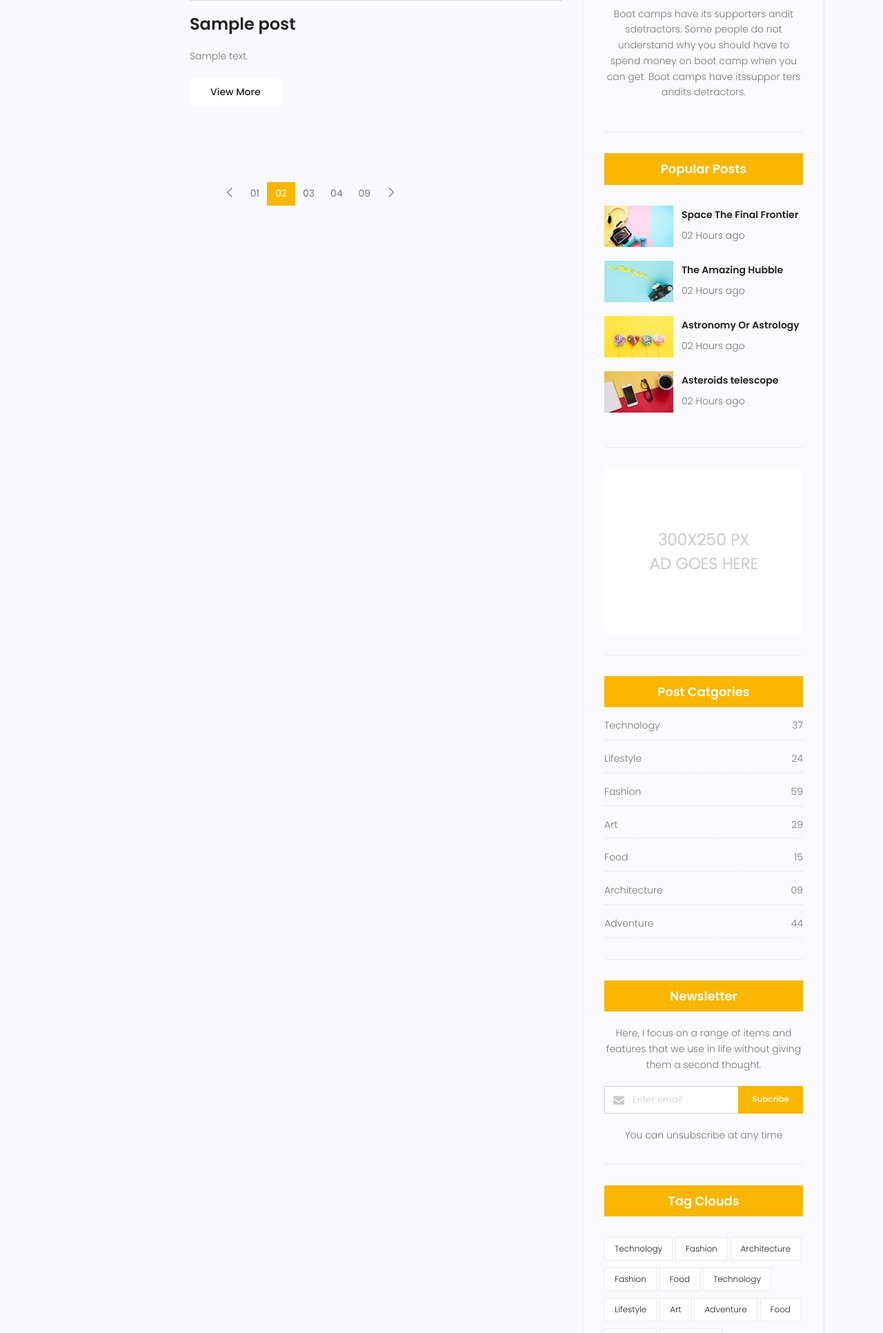
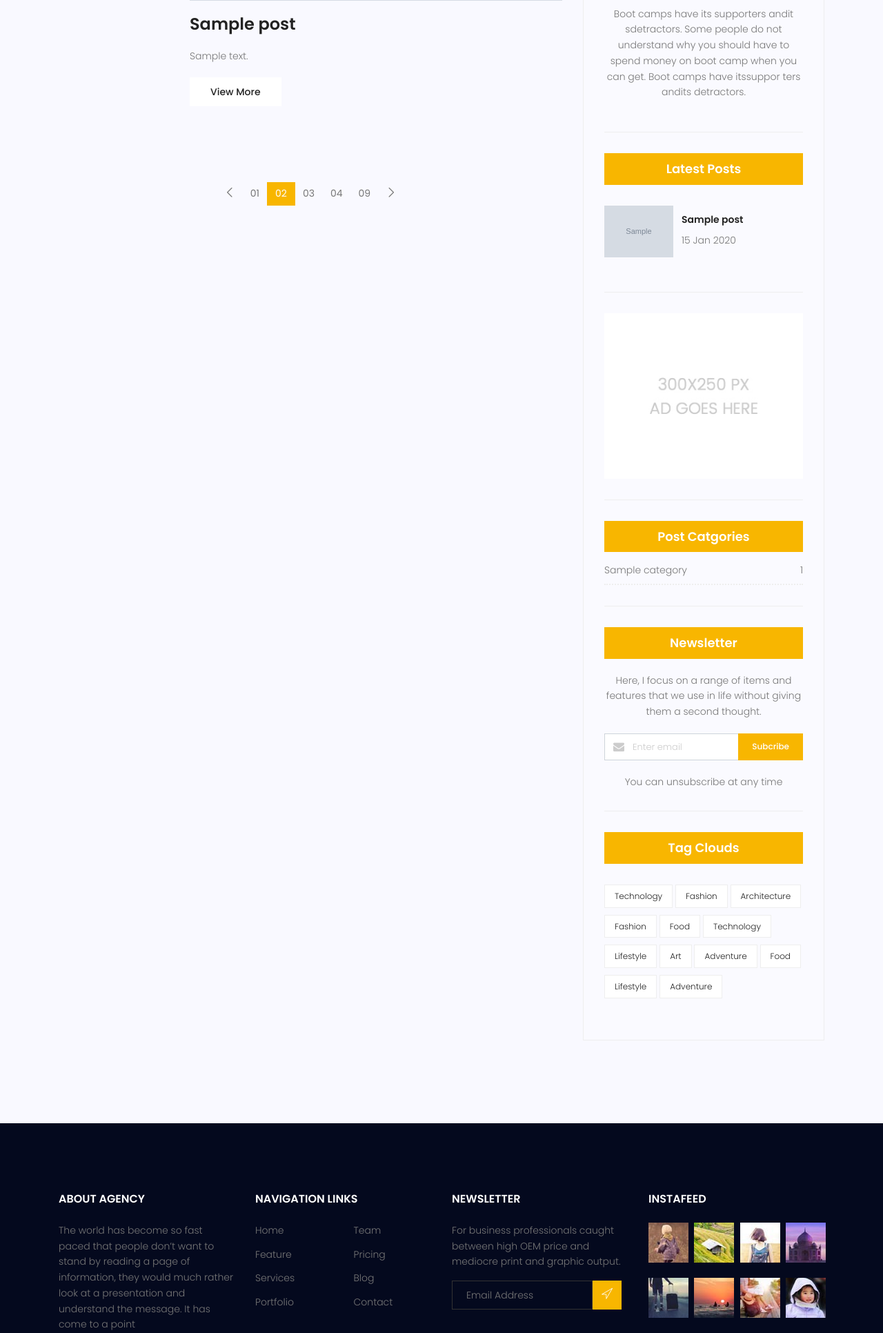
Before and after one commit to sayeshalmashi/mysite, a Django app: page /blog/ in a window 1280 px wide. Shown: the part 1486-3418 px from the top of the page at 69% size. Run offline with Django 3.2, Linux system fonts and the light colour scheme; tables that the repository leaves empty hold one stand-in row (values such as "Sample post"); grey boxes marked "Sample" are stand-in pictures; some libraries are stand-ins or nearby versions.

Commit message:
categories

```diff
--- a/blog/templatetags/blog-tags.py
+++ b/blog/templatetags/blog-tags.py
@@ -1,5 +1,6 @@
 from django import template
 from blog.models import Post
+from blog.models import Category
 register =template.Library()
 @register.simple_tag(name='post')
 def function():
@@ -9,3 +10,17 @@ def function():
 @register.filter
 def snippet(value,arg=20):
   return value[:arg] + '...'
+
+@register.inclusion_tag('blog/blog-popular-posts.html')
+def latestposts(arg=3):
+  posts=Post.objects.filter(status=1).order_by('-published_date')[:arg]
+  return {'posts':posts}
+
+@register.inclusion_tag('blog/blog-post-category.html')
+def postcategory():
+  posts=Post.objects.filter(status=1)
+  categories=Category.objects.all()
+  cat_dict={}
+  for name in categories:
+    cat_dict[name]=posts.filter(category=name).count()
+  return {'categories':cat_dict}
--- a/blog/views.py
+++ b/blog/views.py
@@ -13,8 +13,8 @@ def blog_single(request,pid):
   current_time=timezone.now()
   posts=Post.objects.filter(status=1,published_date__lte=current_time)
   post=get_object_or_404(posts, pk=pid)
-  prev_post=Post.objects.filter(pk__lt=post.id,status=1).order_by('-pk').first()
-  next_post=Post.objects.filter(pk__gt=post.id,status=1).order_by('pk').first()
+  prev_post=Post.objects.filter(pk__lt=post.id,status=1,published_date__lte=current_time).order_by('-pk').first()
+  next_post=Post.objects.filter(pk__gt=post.id,status=1,published_date__lte=current_time).order_by('pk').first()
   post.count_views+=1
   post.save()
   context={'post':post,'prev_post':prev_post,'next_post':next_post}
--- a/statics/css/main.css
+++ b/statics/css/main.css
@@ -3656,6 +3656,7 @@ body.mobile-nav-active #mobile-nav-toggle {
 
 .widget-wrap .popular-post-widget .popular-post-list .thumb img {
   width: 100%;
+  max-width: 100px;
 }
 
 .widget-wrap .popular-post-widget .single-post-list {
@@ -3900,6 +3901,7 @@ body.mobile-nav-active #mobile-nav-toggle {
 .single-post-area .navigation-area .nav-left .thumb {
   margin-right: 20px;
   background: #000;
+  max-width: 200px;
 }
 
 .single-post-area .navigation-area .nav-left .thumb img {
--- a/templates/base.html
+++ b/templates/base.html
@@ -29,7 +29,7 @@
     <link rel="stylesheet" href="{% static 'css/nice-select.css'%}">
     <link rel="stylesheet" href="{% static 'css/animate.min.css'%}">
     <link rel="stylesheet" href="{% static 'css/owl.carousel.css'%}">
-    <link rel="stylesheet" href="{% static 'css/main.css'%}">
+    <link rel="stylesheet" href="{% static 'css/main.css' %}">
   </head>
   <body>
     <header id="header">
--- a/templates/blog/blog-home.html
+++ b/templates/blog/blog-home.html
@@ -1,5 +1,6 @@
 {% extends "base.html" %}
 {%load static%}
+{% load blog-tags %}
 {% block content %}
 			<!-- start banner Area -->
 			<section class="banner-area relative blog-home-banner" id="home">
@@ -140,9 +141,9 @@
 							<div class="widget-wrap">
 								{%include 'blog/blog-search.html'%}
 								{%include 'blog/blog-writer.html'%}
-								{%include 'blog/blog-popular-posts.html'%}
+								{% latestposts %}
 								{%include 'blog/blog-ads.html'%}
-								{%include 'blog/blog-post-category.html'%}
+								{% postcategory %}
 								{%include 'blog/blog-newsletter.html'%}
 								{%include 'blog/blog-tag.html'%}
 							</div>
--- a/templates/blog/blog-popular-posts.html
+++ b/templates/blog/blog-popular-posts.html
@@ -1,42 +1,17 @@
 {%load static%}
 <div class="single-sidebar-widget popular-post-widget">
-  <h4 class="popular-title">Popular Posts</h4>
+  <h4 class="popular-title">Latest Posts</h4>
   <div class="popular-post-list">
+    {% for post in posts%}
     <div class="single-post-list d-flex flex-row align-items-center">
       <div class="thumb">
-        <img class="img-fluid" src="{%static 'img/blog/pp1.jpg'%}" alt="">
+        <img class="img-fluid" src="{{post.image.url}}" alt="">
       </div>
       <div class="details">
-        <a href="#"><h6>Space The Final Frontier</h6></a>
-        <p>02 Hours ago</p>
+        <a href="{% url 'blog:single' pid=post.id %}"><h6>{{post.title}}</h6></a>
+        <p>{{post.published_date|date:"d M Y"}}</p>
       </div>
     </div>
-    <div class="single-post-list d-flex flex-row align-items-center">
-      <div class="thumb">
-        <img class="img-fluid" src="{%static 'img/blog/pp2.jpg'%}" alt="">
-      </div>
-      <div class="details">
-        <a href="#"><h6>The Amazing Hubble</h6></a>
-        <p>02 Hours ago</p>
-      </div>
-    </div>
-    <div class="single-post-list d-flex flex-row align-items-center">
-      <div class="thumb">
-        <img class="img-fluid" src="{%static 'img/blog/pp3.jpg'%}" alt="">
-      </div>
-      <div class="details">
-        <a href="#"><h6>Astronomy Or Astrology</h6></a>
-        <p>02 Hours ago</p>
-      </div>
-    </div>
-    <div class="single-post-list d-flex flex-row align-items-center">
-      <div class="thumb">
-        <img class="img-fluid" src="{%static 'img/blog/pp4.jpg'%}" alt="">
-      </div>
-      <div class="details">
-        <a href="#"><h6>Asteroids telescope</h6></a>
-        <p>02 Hours ago</p>
-      </div>
-    </div>
+    {%endfor%}
   </div>
 </div>
--- a/templates/blog/blog-post-category.html
+++ b/templates/blog/blog-post-category.html
@@ -2,47 +2,13 @@
 <div class="single-sidebar-widget post-category-widget">
   <h4 class="category-title">Post Catgories</h4>
   <ul class="cat-list">
+    {% for name,count in categories.items %}
     <li>
       <a href="#" class="d-flex justify-content-between">
-        <p>Technology</p>
-        <p>37</p>
+        <p>{{name}}</p>
+        <p>{{count}}</p>
       </a>
     </li>
-    <li>
-      <a href="#" class="d-flex justify-content-between">
-        <p>Lifestyle</p>
-        <p>24</p>
-      </a>
-    </li>
-    <li>
-      <a href="#" class="d-flex justify-content-between">
-        <p>Fashion</p>
-        <p>59</p>
-      </a>
-    </li>
-    <li>
-      <a href="#" class="d-flex justify-content-between">
-        <p>Art</p>
-        <p>29</p>
-      </a>
-    </li>
-    <li>
-      <a href="#" class="d-flex justify-content-between">
-        <p>Food</p>
-        <p>15</p>
-      </a>
-    </li>
-    <li>
-      <a href="#" class="d-flex justify-content-between">
-        <p>Architecture</p>
-        <p>09</p>
-      </a>
-    </li>
-    <li>
-      <a href="#" class="d-flex justify-content-between">
-        <p>Adventure</p>
-        <p>44</p>
-      </a>
-    </li>
+    {%endfor%}
   </ul>
 </div>
--- a/templates/blog/blog-single.html
+++ b/templates/blog/blog-single.html
@@ -211,7 +211,7 @@
 							<div class="widget-wrap">
 								{%include 'blog/blog-search.html'%}
 								{%include 'blog/blog-writer.html'%}
-								{%include 'blog/blog-popular-posts.html'%}
+								{% latestposts %}
 								{%include 'blog/blog-ads.html'%}
 								{%include 'blog/blog-post-category.html'%}
 								{%include 'blog/blog-newsletter.html'%}
```
